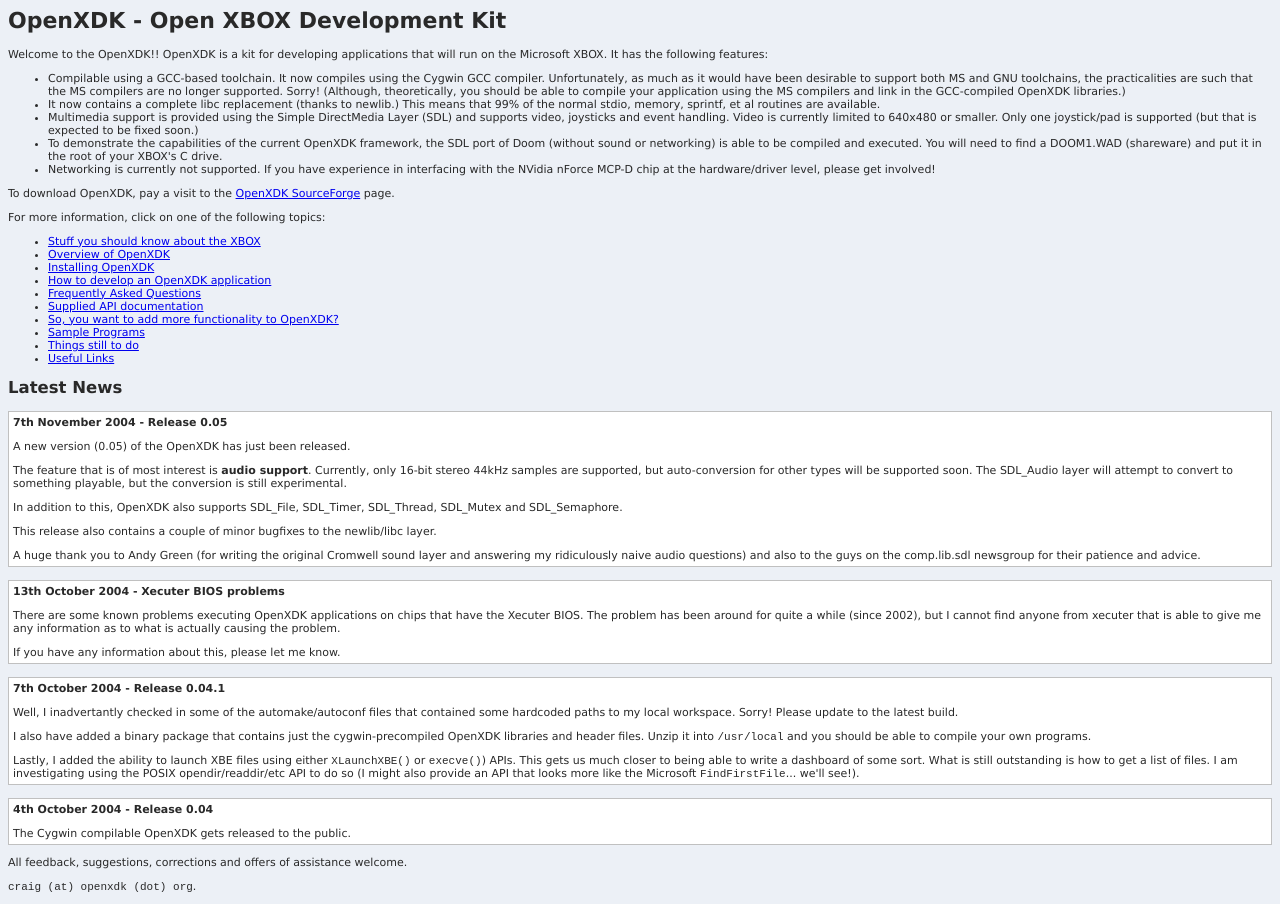
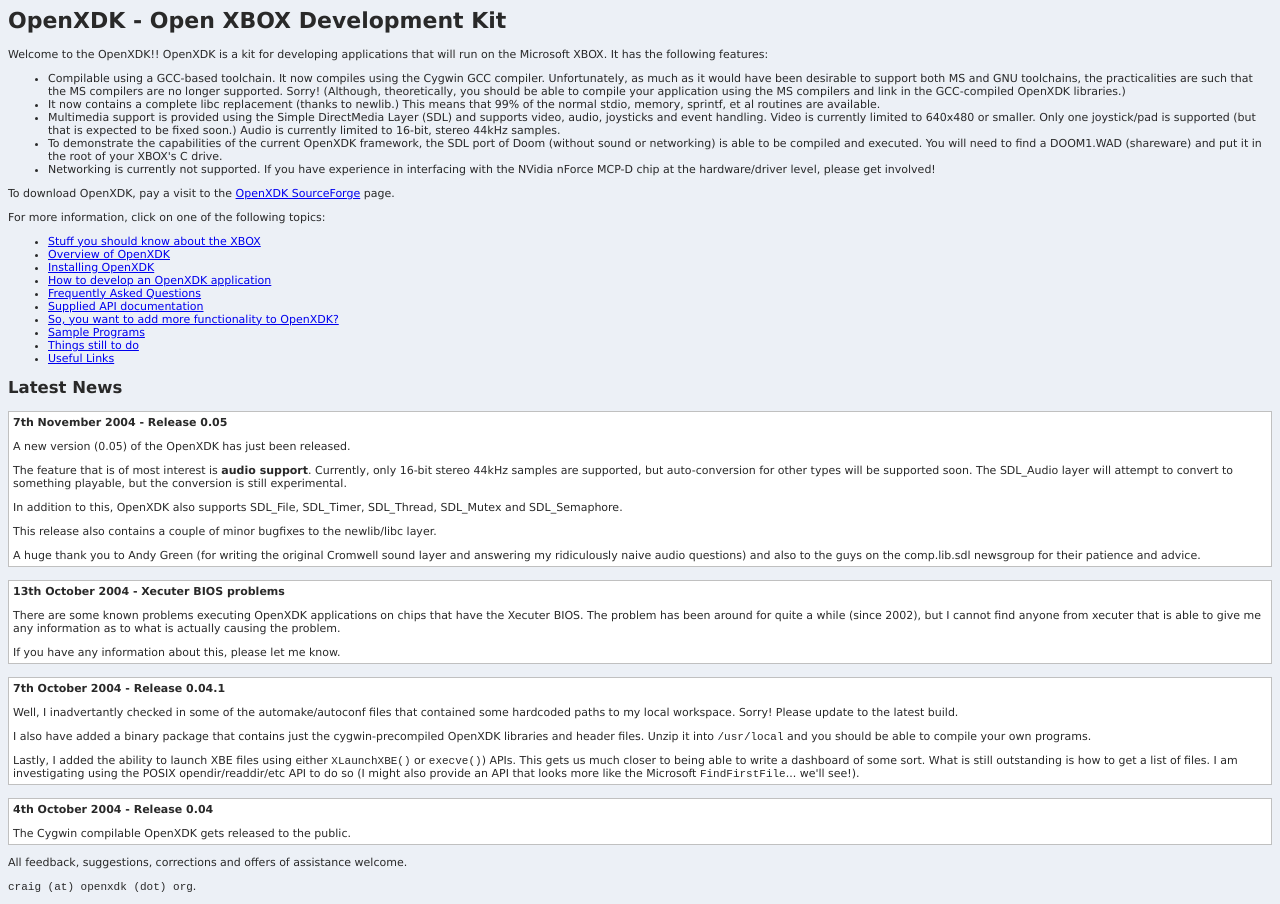
Before and after one commit to XboxDev/OpenXDK, a plain HTML site: page doc/index.html in a window 1280 px wide. Drawn offline with Linux system fonts and the light colour scheme.

Commit message:
0.05 release

```diff
--- a/doc/index.html
+++ b/doc/index.html
@@ -11,9 +11,9 @@ compilers are no longer supported. Sorry! (Although, theoretically, you should b
 application using the MS compilers and link in the GCC-compiled OpenXDK libraries.)</li>
 <li>It now contains a complete libc replacement (thanks to newlib.) This means that 99% of the normal stdio,
 memory, sprintf, et al routines are available.</li>
-<li>Multimedia support is provided using the Simple DirectMedia Layer (SDL) and supports video, joysticks and
+<li>Multimedia support is provided using the Simple DirectMedia Layer (SDL) and supports video, audio, joysticks and
 event handling. Video is currently limited to 640x480 or smaller. Only one joystick/pad is supported (but that
-is expected to be fixed soon.)</li>
+is expected to be fixed soon.)  Audio is currently limited to 16-bit, stereo 44kHz samples.</li>
 <li>To demonstrate the capabilities of the current OpenXDK framework, the SDL port of Doom (without sound or
 networking) is able to be compiled and executed. You will need to find a DOOM1.WAD (shareware) and put it in
 the root of your XBOX's C drive.</li>
```
